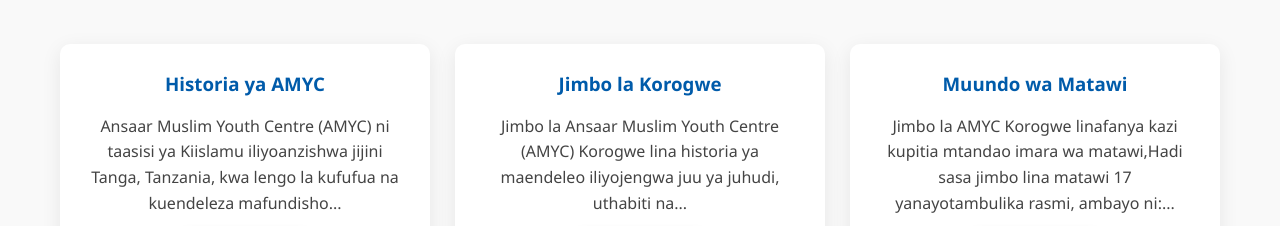
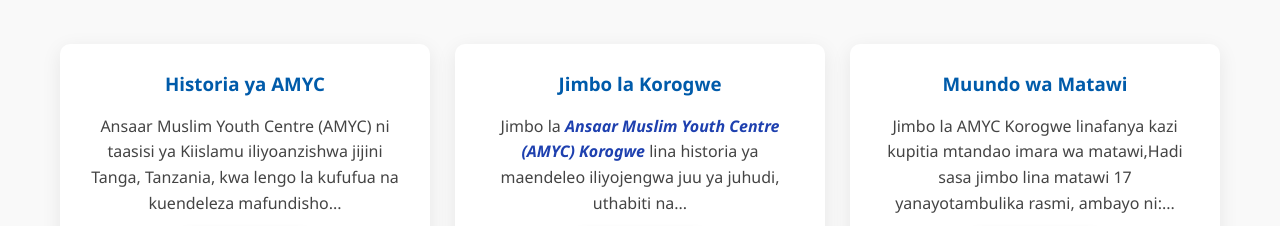
Before and after one commit to makalahamza/amyckorog, a plain HTML site: page index.html in a window 1280 px wide. Both pictures are taken after a click on the link "Jua Zaidi Kuhusu Sisi". Shown: the part 574-800 px from the top of the page. Drawn offline with nearby package versions, Linux system fonts and the light colour scheme.

Commit message:
Update index.html

```diff
--- a/index.html
+++ b/index.html
@@ -495,10 +495,10 @@
   overflow: hidden;
   transition: max-height 0.4s ease;
 }
-history-text .highlight{
-  font-style: italic;
-  font-weight: bold;
-  color: #1e4fd8; /* badilisha rangi upendayo */
+    .highlight {
+  color: #1e40af;       /* blue nzuri, inavyokuwa visible */
+  font-style: italic;    /* optional, ikiwa unataka italics */
+  font-weight: 600;      /* slightly bold for emphasis */
 }
 /* Button */
 .read-more-btn {
```
